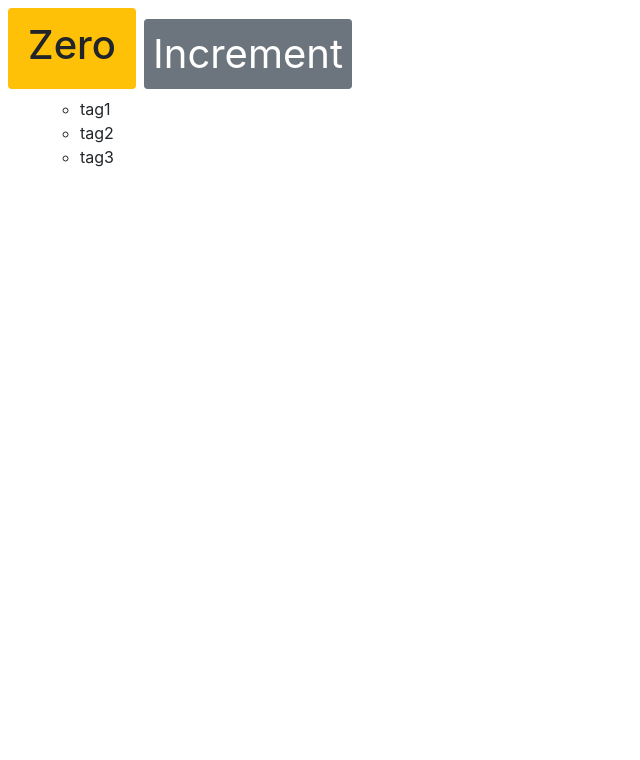
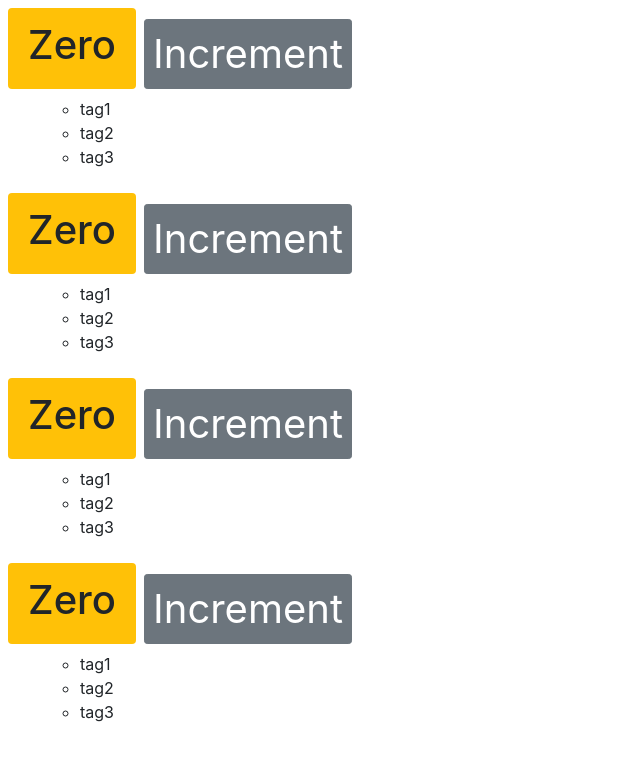
Before and after one commit to SimonChenboYi/React_Count, a React (Create React App) app in the folder react-app/: page / in a window 1280 px wide. Shown: the top 760 px of the page, without its empty margins (0-640 px from the left). Built offline with nearby package versions, Linux system fonts and the light colour scheme.

Commit message:
add multiple counters

```diff
--- /dev/null
+++ b/react-app/src/components/counters.jsx
@@ -0,0 +1,20 @@
+import React, { Component } from 'react';
+import Counter from './counter';
+
+class Counters extends Component {
+  state = {
+    counters: [
+      {id: 1, value: 0},
+      {id: 2, value: 0},
+      {id: 3, value: 0},
+      {id: 4, value: 0},
+    ]
+ };
+  render() {
+    return ( <div>
+    {this.state.counters.map(counter => <Counter key={counter.id}/>)}
+    </div> );
+  }
+}
+
+export default Counters;
--- a/react-app/src/index.js
+++ b/react-app/src/index.js
@@ -4,9 +4,9 @@
 import App from './App';
 import * as serviceWorker from './serviceWorker';
 import 'bootstrap/dist/css/bootstrap.css';
-import Counter from './components/counter';
+import Counters from './components/counters';
 
-ReactDOM.render(<Counter />, document.getElementById('root'));
+ReactDOM.render(<Counters />, document.getElementById('root'));
 
 // If you want your app to work offline and load faster, you can change
 // unregister() to register() below. Note this comes with some pitfalls.
```
